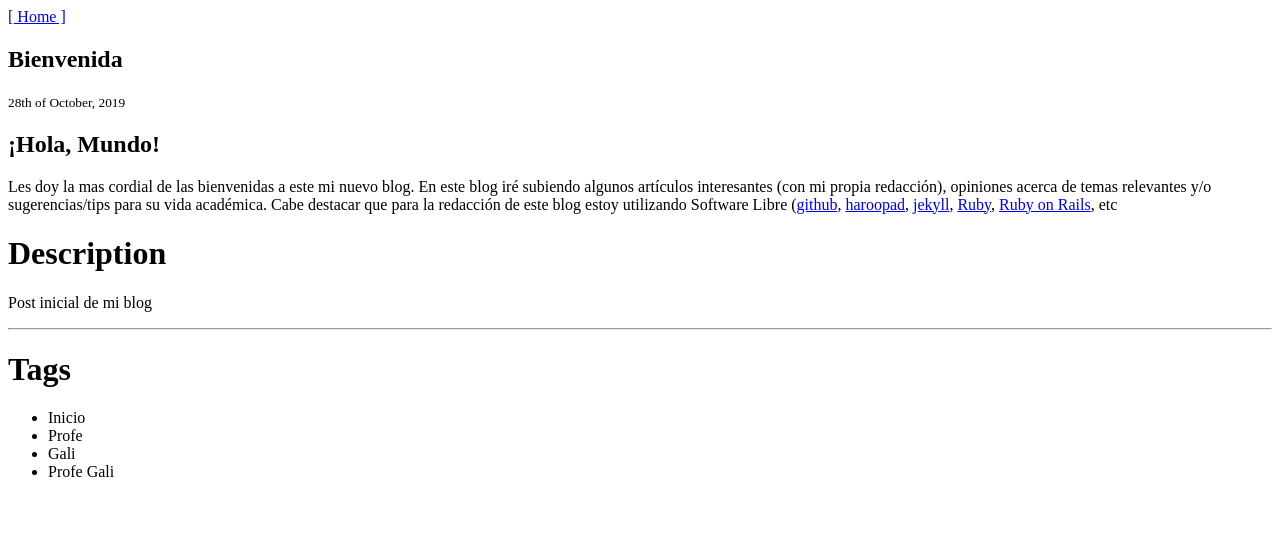
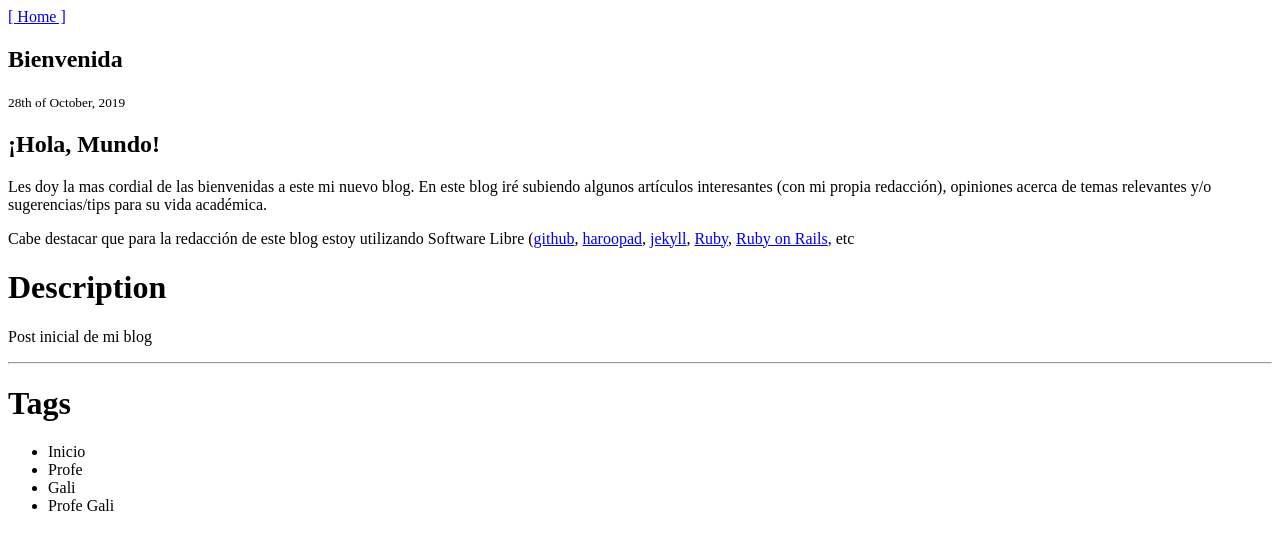
Before and after one commit to profegali/profegali.github.io, a Jekyll site: the page built from _posts/2019-10-28-bienvenida.md, in a window 1280 px wide. Shown: the top 550 px of the page. Built offline with Jekyll 4.4.1, drawn with Linux system fonts in a browser that asks for light colours.

```diff
--- a/_posts/2019-10-28-bienvenida.md
+++ b/_posts/2019-10-28-bienvenida.md
@@ -12,5 +12,6 @@ layout: post
 
 Les doy la mas cordial de las bienvenidas a este mi nuevo blog.
 <!-- more -->
- En este blog iré subiendo algunos artículos interesantes (con mi propia redacción), opiniones acerca de temas relevantes y/o sugerencias/tips para su vida académica.
- Cabe destacar que para la redacción de este blog estoy utilizando Software Libre ([github](#https://github.com/), [haroopad](#http://pad.haroopress.com/), [jekyll](#https://jekyllrb.com/), [Ruby](#https://www.ruby-lang.org/), [Ruby on Rails](#https://rubyonrails.org/), etc
+En este blog iré subiendo algunos artículos interesantes (con mi propia redacción), opiniones acerca de temas relevantes y/o sugerencias/tips para su vida académica.
+
+Cabe destacar que para la redacción de este blog estoy utilizando Software Libre ([github](https://github.com/), [haroopad](http://pad.haroopress.com/), [jekyll](https://jekyllrb.com/), [Ruby](https://www.ruby-lang.org/), [Ruby on Rails](https://rubyonrails.org/), etc
```
